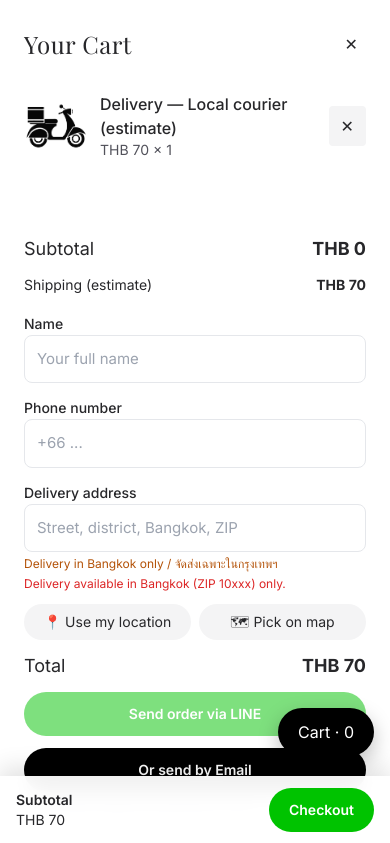
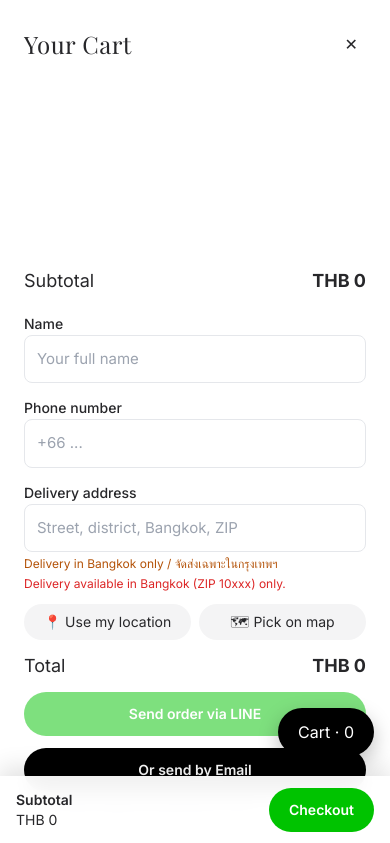
Before and after one commit to bangkoktea/5O-CLOCK, a plain HTML site: page index.html in a window 390 px wide. Both pictures are taken after a click on the button "Checkout". Shown: the top 843 px of the page. Drawn offline with nearby package versions, Linux system fonts and the light colour scheme; some packages are replaced by stand-ins of ours.

Commit message:
Update index.html

```diff
--- a/index.html
+++ b/index.html
@@ -398,30 +398,52 @@
 function estimateShipping(subtotal){
   if ((Number(subtotal)||0) >= CONFIG.freeShippingThreshold) return 0;
   if (typeof state.shippingTHB === 'number') return state.shippingTHB;
-  return 70; // fallback
+  // Нет валидной цены -> ничего не показываем
+  return null;
 }
 
+/* ==== ВСТАВЛЕННАЯ НОВАЯ ВЕРСИЯ ==== */
 function updateCart(){
   cartItems.innerHTML = '';
+
+  // 1) Subtotal по товарам (без delivery)
   var subtotal = 0;
-  for (var i=0;i<cart.length;i++){ if (cart[i].id!=='delivery') subtotal += cart[i].price * cart[i].qty; }
+  for (var i = 0; i < cart.length; i++){
+    if (cart[i].id !== 'delivery') subtotal += cart[i].price * cart[i].qty;
+  }
 
+  // 2) Асинхронный пересчёт доставки
   scheduleShippingRecalc();
-  var shipping = estimateShipping(subtotal);
+  var shipping = estimateShipping(subtotal); // number | 0 | null
 
-  var dIdx = -1; for (var j=0;j<cart.length;j++){ if (cart[j].id==='delivery'){ dIdx=j; break; } }
-  if (shipping > 0){
-    var deliveryItem = { id:'delivery', name:'Delivery', variant:'Local courier (estimate)', price:shipping, qty:1, img:'images/delivery.png' };
-    if (dIdx>-1) cart[dIdx] = deliveryItem; else cart.push(deliveryItem);
-  } else if (dIdx>-1){ cart.splice(dIdx,1); }
+  // 3) Удаляем старую delivery-позицию и добавляем только при валидной цене > 0
+  var dIdx = cart.findIndex(i => i.id === 'delivery');
+  if (dIdx > -1) cart.splice(dIdx, 1);
+  if (typeof shipping === 'number' && shipping > 0){
+    cart.push({
+      id: 'delivery',
+      name: 'Delivery',
+      variant: 'Local courier (estimate)',
+      price: shipping,
+      qty: 1,
+      img: 'images/delivery.png'
+    });
+  }
 
+  // 4) Рендер строк корзины + сумм
   var total = 0;
-  for (var k=0;k<cart.length;k++){
-    var item = cart[k]; total += item.price * item.qty;
-    var controls = (item.id==='delivery') ? '' :
+  for (var k = 0; k < cart.length; k++){
+    var item = cart[k];
+    total += item.price * item.qty;
+
+    var controls = (item.id === 'delivery') ? '' :
       '<button class="px-3 py-2 rounded border" data-act="dec" data-idx="'+k+'">−</button>'+
       '<button class="px-3 py-2 rounded border" data-act="inc" data-idx="'+k+'">+</button>';
-    var preorderTag = item.preorder ? ' <span class="ml-1 text-xs text-purple-700 font-semibold">PREORDER</span>' : '';
+
+    var preorderTag = item.preorder
+      ? ' <span class="ml-1 text-xs text-purple-700 font-semibold">PREORDER</span>'
+      : '';
+
     var row = document.createElement('div');
     row.className = 'py-3 flex items-center gap-3';
     row.innerHTML =
@@ -433,21 +455,32 @@
     cartItems.appendChild(row);
   }
 
-  var itemsCount = 0; for (var z=0;z<cart.length;z++){ if (cart[z].id!=='delivery') itemsCount += cart[z].qty; }
+  var itemsCount = cart.filter(i => i.id !== 'delivery').reduce((a,b)=>a + b.qty, 0);
   cartCount.textContent = itemsCount;
-  fabCount.textContent = itemsCount;
+  fabCount.textContent  = itemsCount;
+
   cartSubtotal.textContent = fmt(subtotal);
-  mobileSubtotal.textContent = fmt(subtotal + shipping);
-  shippingCostEl.textContent = fmt(shipping);
-  cartTotal.textContent = fmt(total);
-  if (shippingRow) shippingRow.classList.toggle('hidden', shipping === 0);
 
-  var name = document.getElementById('custName').value.trim();
-  var phone = document.getElementById('custPhone').value.trim();
+  if (typeof shipping === 'number'){ // 0 (free) или >0
+    shippingCostEl.textContent = fmt(Math.max(0, shipping));
+    shippingRow.classList.toggle('hidden', !(shipping > 0)); // скрыть если 0
+    mobileSubtotal.textContent = fmt(subtotal + Math.max(0, shipping));
+    cartTotal.textContent      = fmt(total); // total уже включает delivery-позицию при >0
+  } else {
+    // доставки пока нет (нет координат/не БКК) — не показываем цену и не учитываем в total
+    shippingCostEl.textContent = '—';
+    shippingRow.classList.add('hidden');
+    mobileSubtotal.textContent = fmt(subtotal);
+    cartTotal.textContent      = fmt(subtotal);
+  }
+
+  // Доступность checkout
+  var name    = document.getElementById('custName').value.trim();
+  var phone   = document.getElementById('custPhone').value.trim();
   var address = document.getElementById('address').value.trim();
-  var canCheckout = itemsCount>0 && name && phone && address;
-  checkoutBtn.disabled = !canCheckout;
+  checkoutBtn.disabled = !(itemsCount > 0 && name && phone && address);
 
+  // Текст для LINE/Email
   var lines = cart.map(function(i){
     return '• '+i.name+(i.variant?' ('+i.variant+')':'')+(i.preorder?' [PREORDER]':'')+' x'+i.qty+' — '+CONFIG.currency+' '+i.price;
   }).join('\n');
@@ -456,17 +489,60 @@
     ? ('\nDistance (approx): ' + state.distanceKm.toFixed(1) + ' km')
     : '';
 
+  // totalInMsg — как на экране: если доставки нет (null) — только товары
+  var totalInMsg = (typeof shipping === 'number') ? total : subtotal;
+
   var msg = "Order from 5 o'clock Tea\n" + lines +
-            '\n\nSubtotal: '+fmt(subtotal)+
-            (shipping>0?'\nDelivery: '+fmt(shipping):'')+
-            '\nTotal: '+fmt(total)+ distanceNote +
-            '\n\nName: '+name+
-            '\nPhone: '+phone+
-            '\nAddress: '+address;
+            '\n\nSubtotal: ' + fmt(subtotal) +
+            ((typeof shipping === 'number' && shipping > 0) ? '\nDelivery: ' + fmt(shipping) : '') +
+            '\nTotal: ' + fmt(totalInMsg) + distanceNote +
+            '\n\nName: ' + name +
+            '\nPhone: ' + phone +
+            '\nAddress: ' + address;
+
   checkoutBtn.setAttribute('data-msg', msg);
+  emailBtn.href = "mailto:5OCLOCK@GMAIL.COM?subject=" +
+                  encodeURIComponent("Order — 5 o'clock Tea") +
+                  "&body=" + encodeURIComponent(msg);
+}
 
-  var mailBody = encodeURIComponent(msg);
-  emailBtn.href = "mailto:5OCLOCK@GMAIL.COM?subject=" + encodeURIComponent("Order — 5 o'clock Tea") + "&body=" + mailBody;
+/* ==== ВСТАВЛЕННАЯ НОВАЯ ВЕРСИЯ ==== */
+function buildOrderMessage(){
+  // Формируем сообщение строго по тем же правилам, что и в updateCart
+  var subtotal = 0;
+  var lines = cart.map(function(i){
+    if (i.id !== 'delivery') subtotal += i.price * i.qty;
+    return '• ' + i.name + (i.variant ? ' ('+i.variant+')' : '') +
+           (i.preorder ? ' [PREORDER]' : '') +
+           ' x' + i.qty + ' — ' + CONFIG.currency + ' ' + i.price;
+  }).join('\n');
+
+  // Берём shipping только если он вычислен (number). Никаких дефолтов типа 70.
+  var shipping = (typeof state.shippingTHB === 'number') ? state.shippingTHB : null;
+
+  var total = (typeof shipping === 'number')
+    ? cart.reduce(function(s,i){ return s + i.price*i.qty; }, 0) // уже включает delivery
+    : subtotal;
+
+  var name    = (document.getElementById('custName').value || '').trim();
+  var phone   = (document.getElementById('custPhone').value || '').trim();
+  var address = (document.getElementById('address').value || '').trim();
+
+  var distanceNote = (typeof state.distanceKm === 'number')
+    ? ('\nDistance (approx): ' + state.distanceKm.toFixed(1) + ' km')
+    : '';
+
+  var text =
+    "Order from 5 o'clock Tea\n" +
+    lines +
+    '\n\nSubtotal: ' + fmt(subtotal) +
+    ((typeof shipping === 'number' && shipping > 0) ? '\nDelivery: ' + fmt(shipping) : '') +
+    '\nTotal: ' + fmt(total) + distanceNote +
+    '\n\nName: ' + name +
+    '\nPhone: ' + phone +
+    '\nAddress: ' + address;
+
+  return { text, subject: "Order — 5 o'clock Tea (" + fmt(total) + ")" };
 }
 
 // qty/delete controls
@@ -553,43 +629,6 @@
 mobileCheckoutBtn.addEventListener('click', function(){ cartDrawer.classList.remove('hidden'); });
 
 // === ORDER MESSAGE BUILDER (LINE/Email) ===
-function buildOrderMessage(){
-  var subtotal = 0;
-  var lines = cart.map(function(i){
-    if (i.id !== 'delivery') subtotal += i.price * i.qty;
-    return '• ' + i.name + (i.variant ? ' ('+i.variant+')' : '') +
-           (i.preorder ? ' [PREORDER]' : '') +
-           ' x' + i.qty + ' — ' + CONFIG.currency + ' ' + i.price;
-  }).join('\n');
-
-  var shipping = (typeof state.shippingTHB === 'number')
-    ? state.shippingTHB
-    : ((subtotal >= CONFIG.freeShippingThreshold) ? 0 : 70);
-
-  var total = cart.reduce(function(s,i){ return s + i.price*i.qty; }, 0);
-
-  var name = (document.getElementById('custName').value || '').trim();
-  var phone = (document.getElementById('custPhone').value || '').trim();
-  var address = (document.getElementById('address').value || '').trim();
-
-  var distanceNote = (typeof state.distanceKm === 'number')
-    ? ('\nDistance (approx): ' + state.distanceKm.toFixed(1) + ' km')
-    : '';
-
-  var text =
-    "Order from 5 o'clock Tea\n" +
-    lines +
-    '\n\nSubtotal: ' + fmt(subtotal) +
-    (shipping>0 ? '\nDelivery: ' + fmt(shipping) : '') +
-    '\nTotal: ' + fmt(total) + distanceNote +
-    '\n\nName: ' + name +
-    '\nPhone: ' + phone +
-    '\nAddress: ' + address;
-
-  return { text, subject: "Order — 5 o'clock Tea (" + fmt(total) + ")" };
-}
-
-// === Email href ===
 emailBtn.addEventListener('click', function(){
   var m = buildOrderMessage();
   this.href = "mailto:5OCLOCK@GMAIL.COM?subject=" +
```
